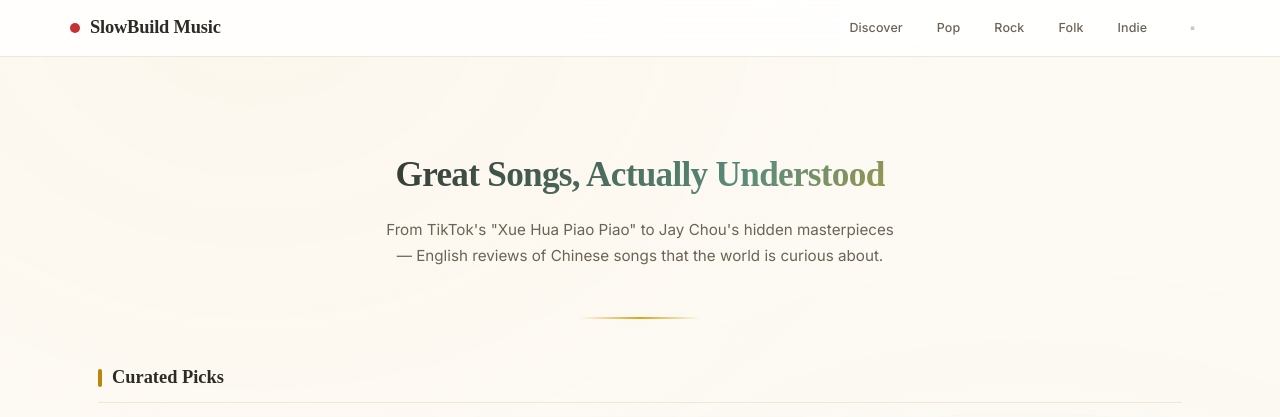
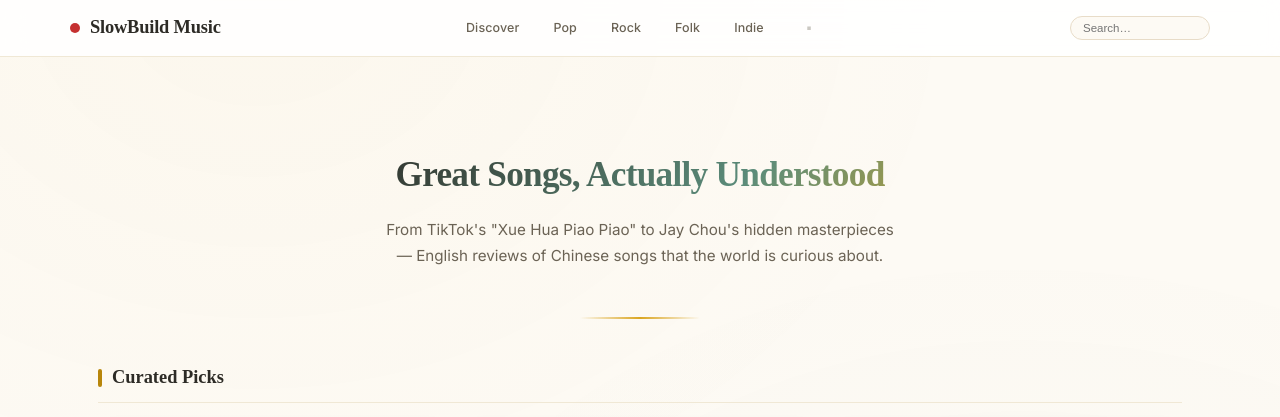
Before and after one commit to fscbit/slowbuild, a Flask app: page / in a window 1280 px wide. Shown: the top 417 px of the page. Run offline with Flask 3, Linux system fonts and the light colour scheme; some libraries are stand-ins or nearby versions.

Commit message:
fix: admin language options (en/ko), frontend search bar, cleanup

```diff
--- a/music-app/templates/admin.html
+++ b/music-app/templates/admin.html
@@ -94,7 +94,7 @@
       <div><label>Artist</label><input name="artist" required></div>
       <div><label>Genre</label><input name="genre" placeholder="pop/rock/folk…"></div>
       <div><label>Year</label><input name="year"></div>
-      <div><label>Language</label><select name="language"><option value="zh">Mandarin</option><option value="yue">Cantonese</option><option value="nan">Hokkien</option></select></div>
+      <div><label>Language</label><select name="language"><option value="zh">Mandarin</option><option value="yue">Cantonese</option><option value="nan">Hokkien</option><option value="en">English</option><option value="ko">Korean</option></select></div>
       <div><label>YouTube ID</label><input name="youtube_id" placeholder="Video ID from URL"></div>
       <div><label>Spotify ID</label><input name="spotify_id" placeholder="Track ID"></div>
       <div><label>Cover Image URL</label><input name="cover" placeholder="https://…"></div>
--- a/music-app/templates/base.html
+++ b/music-app/templates/base.html
@@ -68,7 +68,10 @@ nav .logo{
   letter-spacing:-.01em;
 }
 nav .logo .dot{display:inline-block;width:10px;height:10px;border-radius:50%;background:var(--red);margin-right:2px}
-nav .links{display:flex;gap:6px}
+nav .links{display:flex;gap:6px;align-items:center}
+nav .search-form{display:flex;align-items:center;margin-left:12px}
+nav .search-form input{padding:5px 12px;border:1.5px solid var(--border);border-radius:16px;background:var(--bg);color:var(--text);font-size:.72rem;width:140px;outline:none;transition:all .2s}
+nav .search-form input:focus{border-color:var(--jade);width:200px}
 nav .links a{
   color:var(--text2);text-decoration:none;font-size:.78rem;font-weight:500;
   padding:6px 14px;border-radius:18px;transition:all .2s;letter-spacing:.01em;
@@ -141,6 +144,9 @@ footer a:hover{color:var(--gold)}
       <a href="/?genre=indie">Indie</a>
       <a href="/admin" class="admin-link" title="Admin">▪</a>
     </div>
+    <form class="search-form" action="/" method="get" onsubmit="return false">
+      <input type="text" name="q" id="navSearch" placeholder="Search…" oninput="doSearch()">
+    </form>
   </div>
 </nav>
 
@@ -152,12 +158,18 @@ footer a:hover{color:var(--gold)}
 </footer>
 
 <script>
-document.querySelector('.search-bar input')?.addEventListener('input', function(e){
-  var q = e.target.value.toLowerCase();
-  document.querySelectorAll('.song-card').forEach(function(c){
+function doSearch(){
+  var q = document.getElementById('navSearch').value.toLowerCase();
+  document.querySelectorAll('.song-item,.feat-card,.rel-card').forEach(function(c){
     c.style.display = c.textContent.toLowerCase().includes(q) ? '' : 'none';
   });
-});
+  // 显示/隐藏分区标题
+  document.querySelectorAll('.song-list').forEach(function(section){
+    var visible = section.querySelectorAll('.song-item[style*="display: none"],.feat-card[style*="display: none"]').length;
+    var total = section.querySelectorAll('.song-item,.feat-card').length;
+    section.style.display = (visible === total && q) ? 'none' : '';
+  });
+}
 </script>
 </body>
 </html>
```
